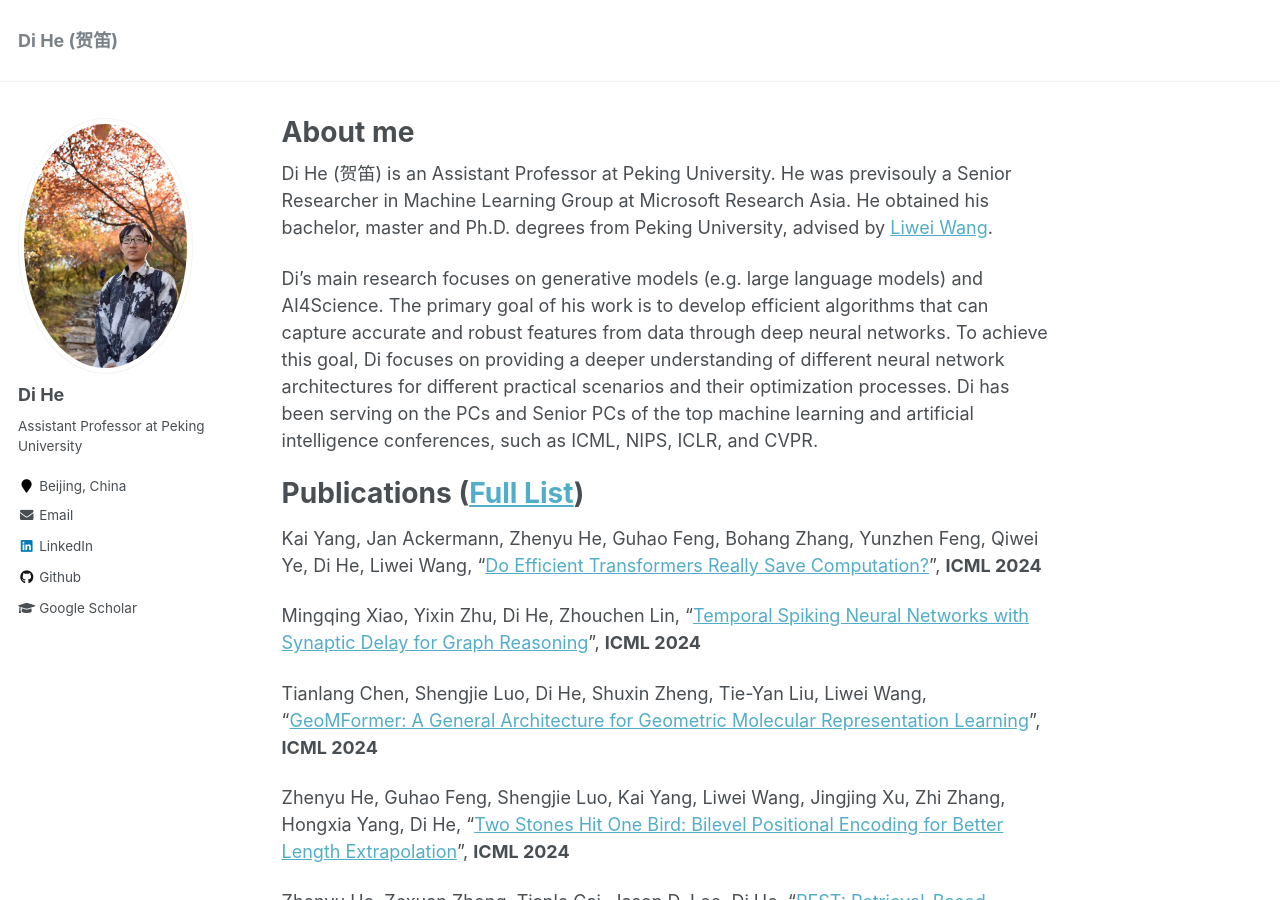
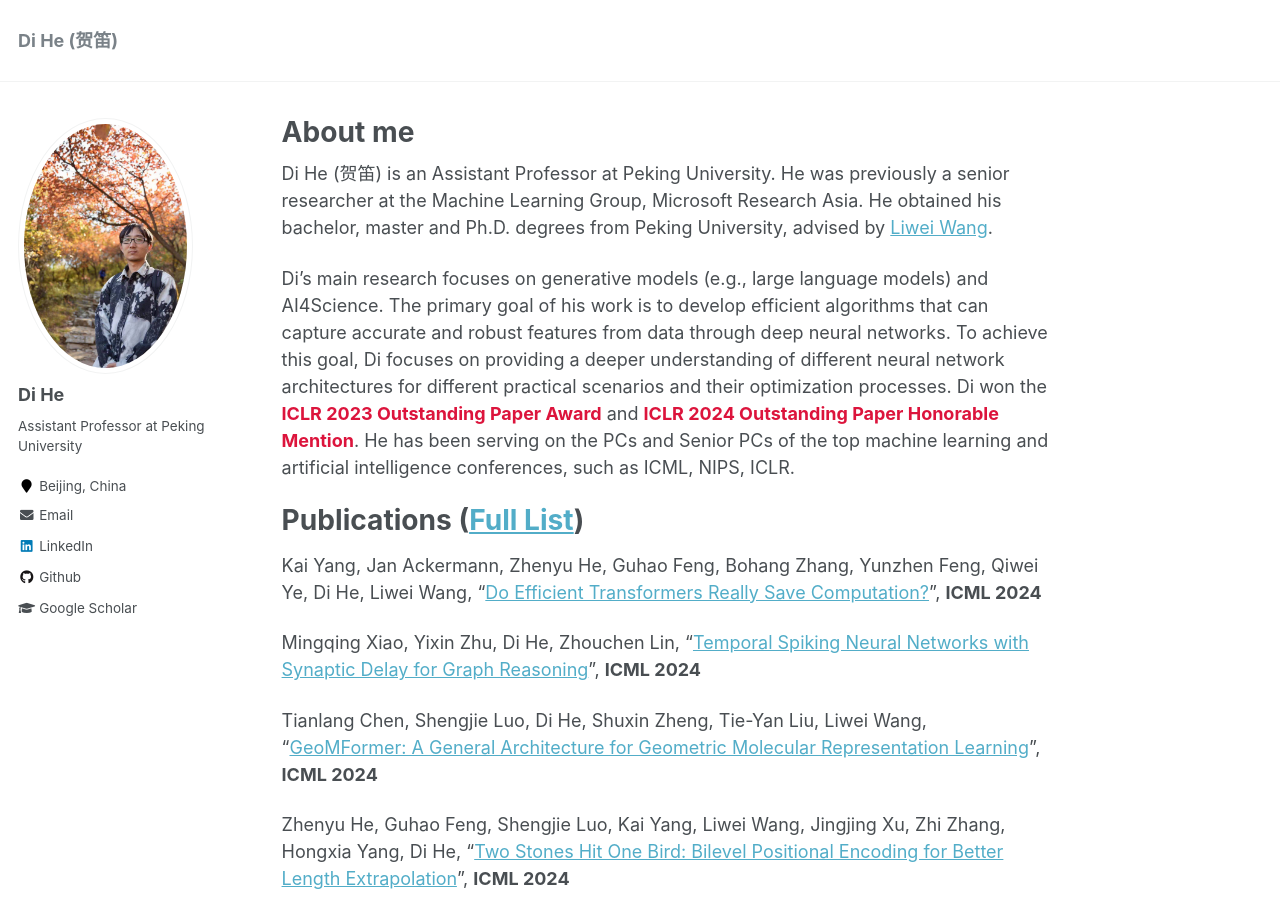
Before and after one commit to DiHe-PKU/DiHe-PKU.github.io, a Jekyll site: the page built from _pages/about.md, in a window 1280 px wide and 900 px high. Built offline with Jekyll 4.4.1, drawn with Linux system fonts in a browser that asks for light colours; formulas are drawn with MathJax 3.

Commit message:
Update about.md

```diff
--- a/_pages/about.md
+++ b/_pages/about.md
@@ -9,9 +9,9 @@ redirect_from:
 ---
 
 
-Di He (贺笛) is an Assistant Professor at Peking University. He was previsouly a Senior Researcher in Machine Learning Group at Microsoft Research Asia. He obtained his bachelor, master and Ph.D. degrees from Peking University, advised by [Liwei Wang](http://www.liweiwang-pku.com/).
+Di He (贺笛) is an Assistant Professor at Peking University. He was previously a senior researcher at the Machine Learning Group, Microsoft Research Asia. He obtained his bachelor, master and Ph.D. degrees from Peking University, advised by [Liwei Wang](http://www.liweiwang-pku.com/).
 
-Di’s main research focuses on generative models (e.g. large language models) and AI4Science. The primary goal of his work is to develop efficient algorithms that can capture accurate and robust features from data through deep neural networks. To achieve this goal, Di focuses on providing a deeper understanding of different neural network architectures for different practical scenarios and their optimization processes. Di has been serving on the PCs and Senior PCs of the top machine learning and artificial intelligence conferences, such as ICML, NIPS, ICLR, and CVPR.
+Di’s main research focuses on generative models (e.g., large language models) and AI4Science. The primary goal of his work is to develop efficient algorithms that can capture accurate and robust features from data through deep neural networks. To achieve this goal, Di focuses on providing a deeper understanding of different neural network architectures for different practical scenarios and their optimization processes. Di won the **<font color="#DC143C"> ICLR 2023 Outstanding Paper Award</font>** and **<font color="#DC143C"> ICLR 2024 Outstanding Paper Honorable Mention</font>**. He has been serving on the PCs and Senior PCs of the top machine learning and artificial intelligence conferences, such as ICML, NIPS, ICLR.
 
 Publications ([Full List](https://scholar.google.com/citations?hl=zh-CN&user=orVoz4IAAAAJ&view_op=list_works&sortby=pubdate))
 =====
```
